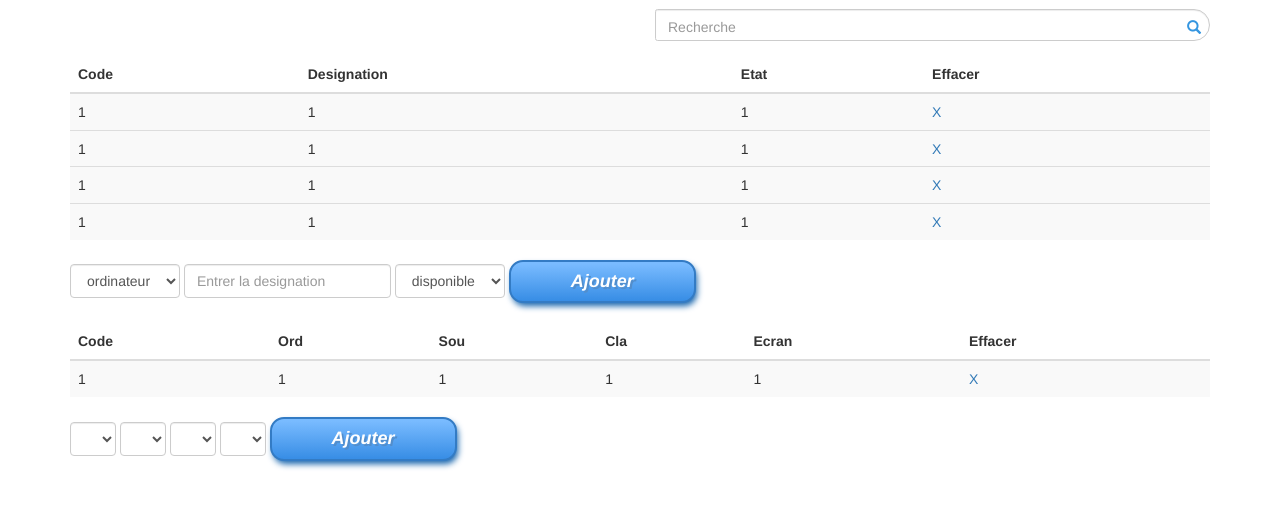
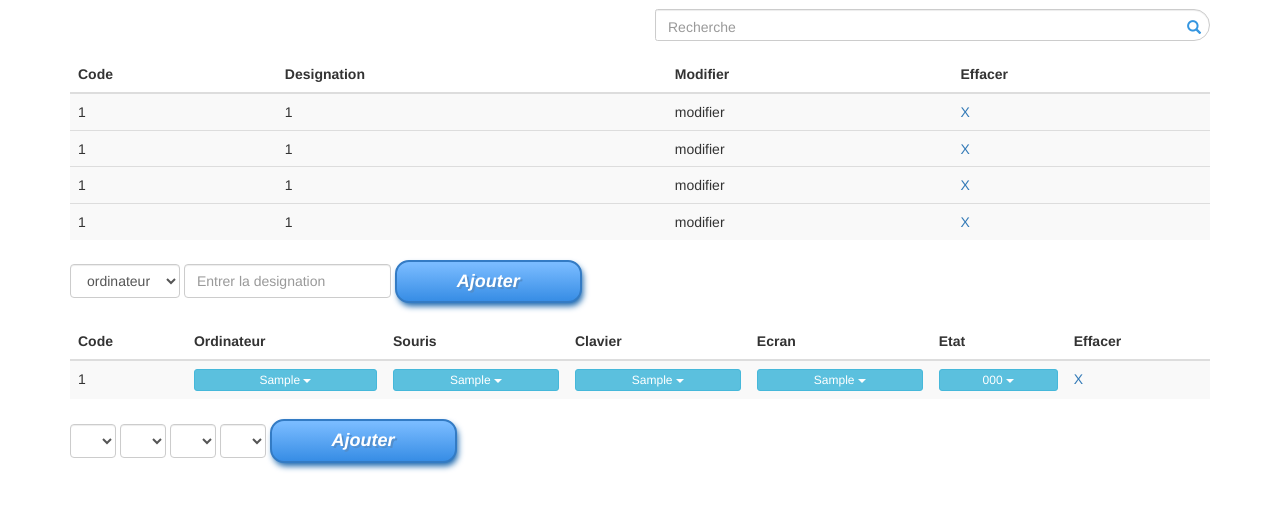
Before and after one commit to stevenribette/PPE, a PHP site: page /r/gestion.php?stockage in a window 1280 px wide. Shown: the part 51-561 px from the top of the page. Run offline with PHP 8.4, Linux system fonts and the light colour scheme; tables that the repository leaves empty or names only in its code hold one stand-in row (values such as "Sample post"); lists and menus that the app fills with data are empty; some libraries are stand-ins or nearby versions.

Commit message:
etat setup
désormais le materiels n'a plus d'état mais le setup en a un, il peut
être changer avec un dropdown

```diff
--- a/coffitech/css/style.css
+++ b/coffitech/css/style.css
@@ -5,7 +5,7 @@ body{
     background-size: cover;
     background-color: forestgreen;
 }
-button[type=submit] {
+.form-inline button[type=submit] {
     -moz-box-shadow: 2px 4px 6px -1px #1564ad;
     -webkit-box-shadow: 2px 4px 6px -1px #1564ad;
     box-shadow: 2px 4px 6px -1px #1564ad;
@@ -30,7 +30,7 @@ button[type=submit] {
     text-decoration:none;
     text-shadow:2px 2px 0px #528ecc;
 }
-button[type=submit]:hover {
+.form-inline button[type=submit]:hover {
     background:-webkit-gradient(linear, left top, left bottom, color-stop(0.05, #378de5), color-stop(1, #79bbff));
     background:-moz-linear-gradient(top, #378de5 5%, #79bbff 100%);
     background:-webkit-linear-gradient(top, #378de5 5%, #79bbff 100%);
@@ -40,7 +40,7 @@ button[type=submit]:hover {
     filter:progid:DXImageTransform.Microsoft.gradient(startColorstr='#378de5', endColorstr='#79bbff',GradientType=0);
     background-color:#378de5;
 }
-button[type=submit]:active {
+.form-inline button[type=submit]:active {
     position:relative;
     top:1px;
 }
@@ -155,3 +155,15 @@ input[type=submit]:active {
     width: auto;
     vertical-align: middle;
 }
+
+#lsetup table{
+    vertical-align: middle;
+}
+
+#lsetup .dropdown-menu{
+    border: 1px solid snow;
+    background-color: snow;
+}
+.dropdown-menu a{
+    color:snow;
+}
--- a/coffitech/r/function/login.php
+++ b/coffitech/r/function/login.php
@@ -49,7 +49,7 @@ function login()
                 }
                 print('<div id="login" >');
                 if ($status == 0 && $page == '/PPE/coffitech/index.php') {
-                    print('<form method="POST" >');
+                    print('<form method="POST" class="form-inline" >');
                     print('<input type="hidden" name="login" value="true" />');
                     print('<p>Identifiant :<input type="text" name="pseudo" /></p>');
                     print('<p>Mot de passe :<input type="password" name="password" /></p>');
@@ -65,7 +65,7 @@ function login()
                     }
 
 
-                    print('<form method="POST" >');
+                    print('<form method="POST" class="form-inline" >');
                     print('<input type="hidden" name="logout" value="true" />');
                     print('<button type="submit" value="D�connecter" class="glyphicon glyphicon-log-out"></button>');
                     print('</form>');
--- a/coffitech/r/stockage.php
+++ b/coffitech/r/stockage.php
@@ -72,7 +72,7 @@ function listeelement()
     <tr>
         <th>Code</th>
         <th>Designation</th>
-        <th>Etat</th>
+        <th>Modifier</th>
         <th>Effacer</th>
     </tr>
     </thead>
@@ -84,7 +84,8 @@ function listeelement()
     //lecture des resultats
     while ($Row = mysqli_fetch_array($result)) {
         $supp = '<a href="gestion.php?stockage&amp;suppord=' . $Row[0] . '" >X</a>';
-        print('<tr id=' . $Row[1] . '><td>' . $Row[2] . '</td><td>' . $Row[1] . '</td><td>' . $Row[3] . '</td><td>' . $supp . '</td></tr>');
+        $modif  = "modifier";
+        print('<tr id=' . $Row[1] . '><td>' . $Row[2] . '</td><td>' . $Row[1] . '</td><td>' . $modif . '</td><td>' . $supp . '</td></tr>');
     }
 
     if (isset($_GET['suppord'])) {
@@ -106,7 +107,8 @@ function listeelement()
     //lecture des resultats
     while ($Row = mysqli_fetch_array($result)) {
         $supp = '<a href="gestion.php?stockage&amp;suppsou=' . $Row[0] . '" >X</a>';
-        print('<tr><td>' . $Row[2] . '</td><td>' . $Row[1] . '</td><td>' . $Row[3] . '</td><td>' . $supp . '</td></tr>');
+        $modif  = "modifier";
+        print('<tr><td>' . $Row[2] . '</td><td>' . $Row[1] . '</td><td>' . $modif . '</td><td>' . $supp . '</td></tr>');
     }
 
     if (isset($_GET['suppsou'])) {
@@ -128,7 +130,8 @@ function listeelement()
     //lecture des resultats
     while ($Row = mysqli_fetch_array($result)) {
         $supp = '<a href="gestion.php?stockage&amp;suppcla=' . $Row[0] . '" >X</a>';
-        print('<tr><td>' . $Row[2] . '</td><td>' . $Row[1] . '</td><td>' . $Row[3] . '</td><td>' . $supp . '</td></tr>');
+        $modif  = "modifier";
+        print('<tr><td>' . $Row[2] . '</td><td>' . $Row[1] . '</td><td>' . $modif . '</td><td>' . $supp . '</td></tr>');
     }
 
     if (isset($_GET['suppcla'])) {
@@ -150,7 +153,8 @@ function listeelement()
     //lecture des resultats
     while ($Row = mysqli_fetch_array($result)) {
         $supp = '<a href="gestion.php?stockage&amp;suppecr=' . $Row[0] . '" >X</a>';
-        print('<tr><td>' . $Row[2] . '</td><td>' . $Row[1] . '</td><td>' . $Row[3] . '</td><td>' . $supp . '</td></tr>');
+        $modif  = "modifier";
+        print('<tr><td>' . $Row[2] . '</td><td>' . $Row[1] . '</td><td>' . $modif . '</td><td>' . $supp . '</td></tr>');
     }
 
     if (isset($_GET['suppecr'])) {
@@ -185,13 +189,6 @@ function nelement(){
             <label class="sr-only mb-2 mr-sm-2 mb-sm-0">Libelle</label>
             <input type="text" name="post_libelle" class="form-control" placeholder="Entrer la designation">
         </div>
-        <div class="form-group">
-            <label class="sr-only mb-2 mr-sm-2 mb-sm-0">Etat</label>
-            <select class="form-control" name="post_etat">
-                <option>disponible</option>
-                <option>utiliser</option>
-            </select>
-        </div>
         <?php
         require('connect.php');
         if (isset($_POST['nelement'])) {
@@ -220,7 +217,7 @@ function nelement(){
                     mysqli_free_result($result);
                     $code = $code[0];
                     $code++;
-                    $sql = 'INSERT INTO ' . $vertype . ' set ' . $debut . '_libelle = "' . $verlibelle . '", ' . $debut . '_code = "' . strtoupper($debut) . $code . '", etat = "' . $_POST['post_etat'] . '"';
+                    $sql = 'INSERT INTO ' . $vertype . ' set ' . $debut . '_libelle = "' . $verlibelle . '", ' . $debut . '_code = "' . strtoupper($debut) . $code . '"';
                     mysqli_query($db, $sql);
                     print('<meta http-equiv="refresh" content="2;URL=gestion.php?stockage">');
                     print('<div class="alert alert-success">
@@ -251,10 +248,11 @@ function listesetup(){
     <thead>
     <tr>
         <th>Code</th>
-        <th>Ord</th>
-        <th>Sou</th>
-        <th>Cla</th>
+        <th>Ordinateur</th>
+        <th>Souris</th>
+        <th>Clavier</th>
         <th>Ecran</th>
+        <th>Etat</th>
         <th>Effacer</th>
     </tr>
     </thead>
@@ -266,13 +264,95 @@ function listesetup(){
     //lecture des resultats
     while ($Row = mysqli_fetch_array($result)) {
         $supp = '<a href="gestion.php?stockage&amp;suppsetup=' . $Row[0] . '" >X</a>';
-        print('<tr id=' . $Row[1] . '><td>' . $Row[1] . '</td><td>' . $Row[2] . '</td><td>' . $Row[3] . '</td><td>' . $Row[4] . '</td><td>' . $Row[5] . '</td><td>' . $supp . '</td></tr>');
+        $modutil = '<a href="gestion.php?stockage&amp;modutilsetup=' . $Row[0] . '" >Utiliser</a>';
+        $moddispo = '<a href="gestion.php?stockage&amp;moddisposetup=' . $Row[0] . '" >Disponible</a>';
+        $modhs = '<a href="gestion.php?stockage&amp;modhssetup=' . $Row[0] . '" >Hors-service</a>';
+        $req1 = 'SELECT ord_libelle, ord_code FROM ordinateur WHERE ord_id = "' . $Row[2] . '"';
+        $req2 = 'SELECT sou_libelle, sou_code FROM souris WHERE sou_id = "' . $Row[3] . '"';
+        $req3 = 'SELECT cla_libelle, cla_code FROM clavier WHERE cla_id = "' . $Row[4] . '"';
+        $req4 = 'SELECT ecran_libelle, ecran_code FROM ecran WHERE ecran_id = "' . $Row[5] . '"';
+        $res1 = mysqli_query($db, $req1);
+        $res2 = mysqli_query($db, $req2);
+        $res3 = mysqli_query($db, $req3);
+        $res4 = mysqli_query($db, $req4);
+        $ord_ver = mysqli_fetch_array($res1);
+        $sou_ver = mysqli_fetch_array($res2);
+        $cla_ver = mysqli_fetch_array($res3);
+        $ecran_ver = mysqli_fetch_array($res4);
+        //libération des ressources
+        mysqli_free_result($res1);
+        mysqli_free_result($res2);
+        mysqli_free_result($res3);
+        mysqli_free_result($res4);
+        print('<tr id=' . $Row[1] . '><td>' . $Row[1] . '</td><td>
+        <div class="dropdown">
+          <button class="btn btn-info dropdown-toggle btn-xs btn-block" type="button" data-toggle="dropdown">'. $ord_ver[0] .'
+                <span class="caret"></span></button>
+          <ul class="dropdown-menu">
+            <li><a title="Code">'. $ord_ver[1] .'</a></li>
+          </ul>
+        </div>
+        </td><td>
+        <div class="dropdown">
+          <button class="btn btn-info dropdown-toggle btn-xs btn-block" type="button" data-toggle="dropdown">'. $sou_ver[0] .'
+                <span class="caret"></span></button>
+          <ul class="dropdown-menu">
+            <li><a title="Code">'. $sou_ver[1] .'</a></li>
+          </ul>
+        </div>
+        </td><td>
+        <div class="dropdown">
+          <button class="btn btn-info dropdown-toggle btn-xs btn-block" type="button" data-toggle="dropdown">'. $cla_ver[0] .'
+                <span class="caret"></span></button>
+          <ul class="dropdown-menu">
+            <li><a title="Code">'. $cla_ver[1] .'</a></li>
+          </ul>
+        </div>
+        </td><td>
+        <div class="dropdown">
+          <button class="btn btn-info dropdown-toggle btn-xs btn-block" type="button" data-toggle="dropdown">'. $ecran_ver[0] .'
+                <span class="caret"></span></button>
+          <ul class="dropdown-menu">
+            <li><a title="Code">'. $ecran_ver[1] .'</a></li>
+          </ul>
+        </div>
+        </td><td>
+        <div class="dropdown">
+          <button class="btn btn-info dropdown-toggle btn-xs btn-block" type="button" data-toggle="dropdown">'. $Row[6] .'
+                <span class="caret"></span></button>
+          <ul class="dropdown-menu">
+            <li><button class="btn btn-info btn-block">'. $modutil .'</button></li>
+            <li><button class="btn btn-info btn-block">'. $moddispo .'</button></li>
+            <li><button class="btn btn-info btn-block">'. $modhs .'</button></li>
+          </ul>
+        </div>
+        </td><td>' . $supp . '</td></tr>');
     }
-
+    if(isset($_GET["modutilsetup"])) {
+        $sql = 'UPDATE setup
+        SET etat = "utiliser"
+        WHERE setup_id = '. $_GET['modutilsetup'].' ';
+        mysqli_query($db, $sql);
+        print('<meta http-equiv="refresh" content="0;URL=gestion.php?stockage#lsetup">');
+    }
+    if(isset($_GET["moddisposetup"])) {
+        $sql = 'UPDATE setup
+        SET etat = "disponible"
+        WHERE setup_id = '. $_GET['moddisposetup'].' ';
+        mysqli_query($db, $sql);
+        print('<meta http-equiv="refresh" content="0;URL=gestion.php?stockage#lsetup">');
+    }
+    if(isset($_GET["modhssetup"])) {
+        $sql = 'UPDATE setup
+        SET etat = "hors-service"
+        WHERE setup_id = '. $_GET['modhssetup'].' ';
+        mysqli_query($db, $sql);
+        print('<meta http-equiv="refresh" content="0;URL=gestion.php?stockage#lsetup">');
+    }
     if (isset($_GET['suppsetup'])) {
         $sql = 'DELETE FROM setup WHERE setup_id=' . $_GET['suppsetup'];
         mysqli_query($db, $sql);
-        $nom = $_GET['suppsetup'];
+        print($_GET['suppsetup']);
         print('<meta http-equiv="refresh" content="0;URL=gestion.php?stockage#lsetup">');
     }
     //libération des ressources
@@ -374,7 +454,7 @@ function nsetup(){
                         $code = 0;
                     }
                     $code++;
-                    $sql = 'INSERT INTO setup set setup_code = "' . strtoupper("set") . $code . '", ord_id = "' . $ord_ver[0] . '", sou_id = "'. $sou_ver[0] . '", cla_id = "' . $cla_ver[0] . '", ecran_id = "' . $ecran_ver[0] . '"';
+                    $sql = 'INSERT INTO setup set setup_code = "' . strtoupper("set") . $code . '", ord_id = "' . $ord_ver[0] . '", sou_id = "'. $sou_ver[0] . '", cla_id = "' . $cla_ver[0] . '", ecran_id = "' . $ecran_ver[0] . '", etat = "disponible"';
                     mysqli_query($db, $sql);
                     print('<meta http-equiv="refresh" content="2;URL=gestion.php?stockage#lsetup">');
                     print('<div class="alert alert-success">
```
